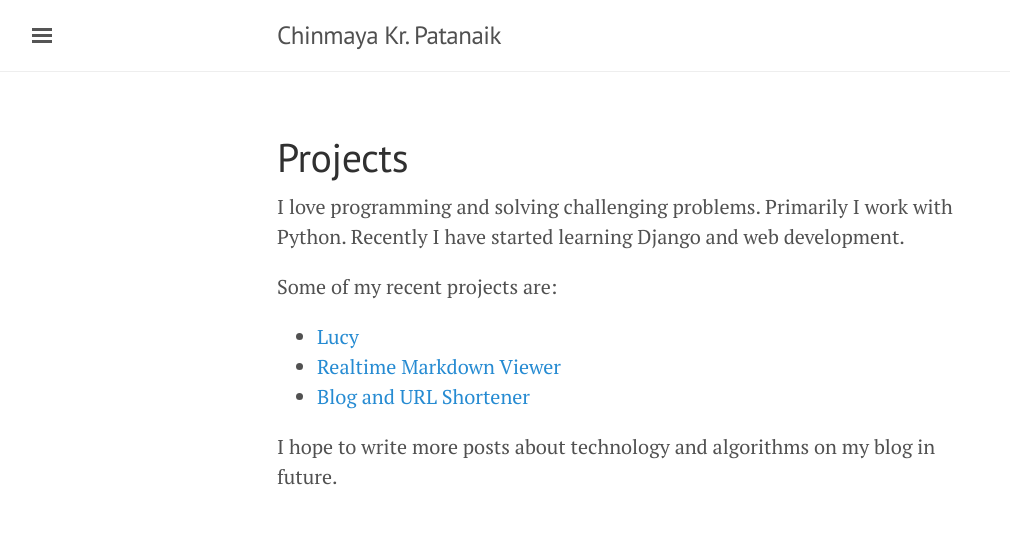
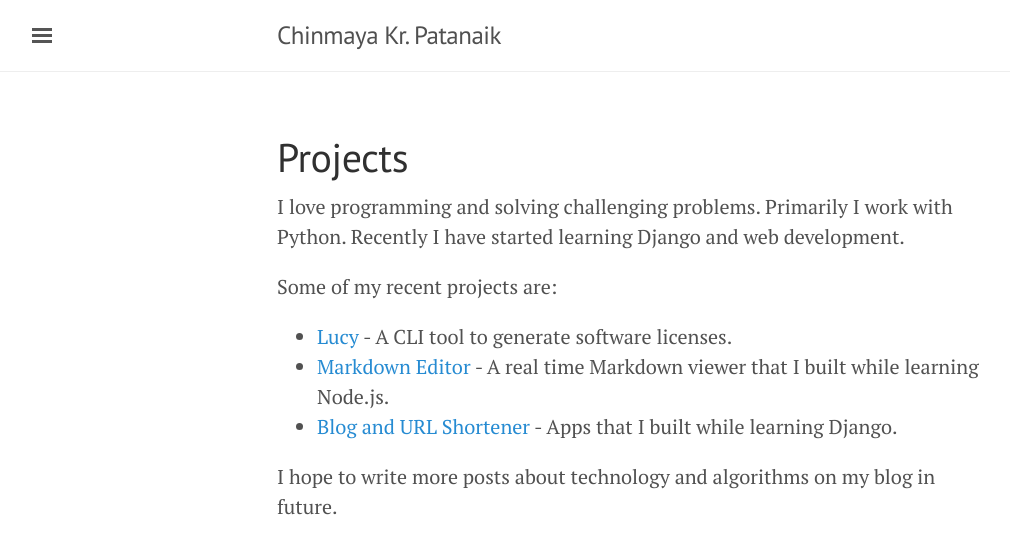
Before and after one commit to pattu777/pattu777.github.io, a Jekyll site: the page built from projects.md, in a window 1280 px wide. Shown: the top 554 px of the page, without its empty margins (3-1013 px from the left). Built offline with Jekyll 4.4.1, drawn with Linux system fonts in a browser that asks for light colours; comment, search, counter and statistics services are not loaded.

Commit message:
projects description added

```diff
--- a/projects.md
+++ b/projects.md
@@ -7,8 +7,8 @@ I love programming and solving challenging problems. Primarily I work with Pytho
 
 Some of my recent projects are:
 
-* [Lucy](https://github.com/pattu777/Lucy)
-* [Realtime Markdown Viewer](https://github.com/pattu777/Markdown-Editor)
-* [Blog and URL Shortener](https://github.com/pattu777/LearningDjango/)
+* [Lucy](https://github.com/pattu777/Lucy) - A CLI tool to generate software licenses.
+* [Markdown Editor](https://github.com/pattu777/Markdown-Editor) - A real time Markdown viewer that I built while learning Node.js.
+* [Blog and URL Shortener](https://github.com/pattu777/LearningDjango/) - Apps that I built while learning Django.
 
 I hope to write more posts about technology and algorithms on my blog in future.
```
